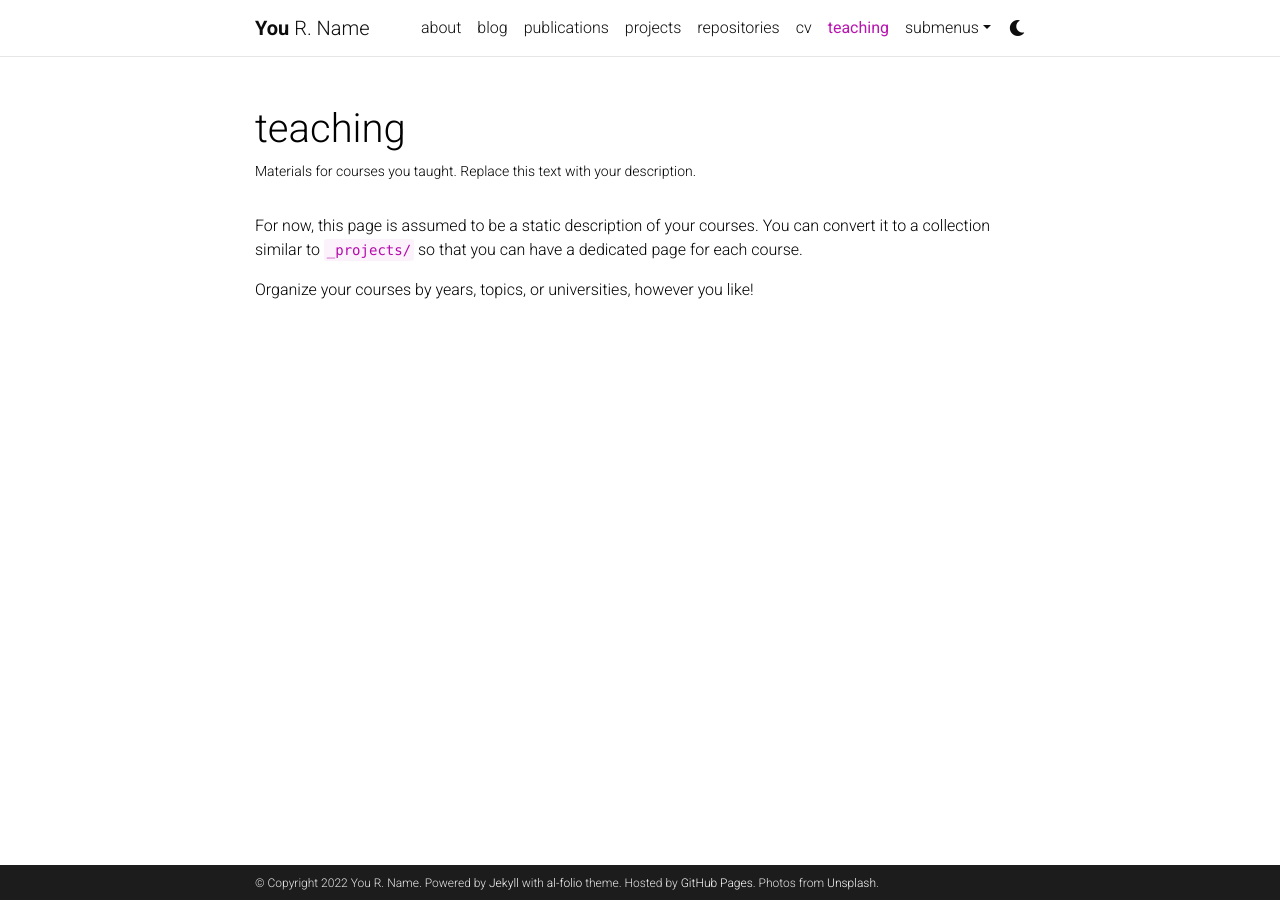
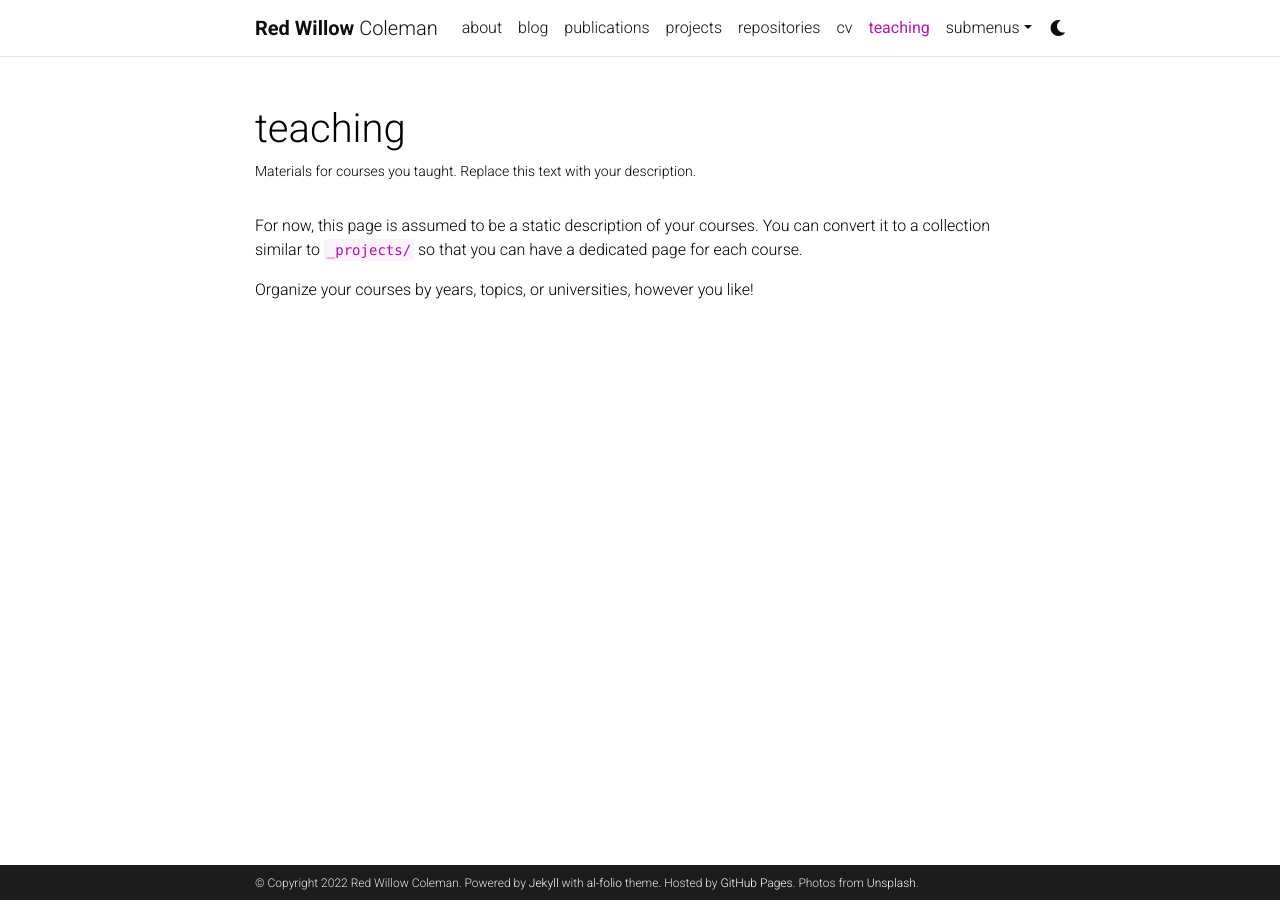
Before and after one commit to willowcoleman/willow-web, a Jekyll site: the page built from _pages/teaching.md, in a window 1280 px wide. Built offline with Jekyll 4.4.1, drawn with Linux system fonts in a browser that asks for light colours; comment, search, counter and statistics services are not loaded; a style sheet for code colours, icons or effects is not loaded.

Commit message:
Update _config.yml

```diff
--- a/_config.yml
+++ b/_config.yml
@@ -3,10 +3,10 @@
 # -----------------------------------------------------------------------------
 
 title: blank # the website title (if blank, full name will be used instead)
-first_name: You
-middle_name: R.
-last_name: Name
-email: you@example.com
+first_name: Red Willow
+middle_name:
+last_name: Coleman
+email: willowcoleman@pm.me
 description: > # the ">" symbol means to ignore newlines until "footer_text:"
   A simple, whitespace theme for academics. Based on [*folio](https://github.com/bogoli/-folio) design.
 footer_text: >
@@ -70,11 +70,11 @@
 github_username: # your GitHub user name
 gitlab_username: # your GitLab user name
 twitter_username: # your Twitter handle
-linkedin_username: # your LinkedIn user name
-scholar_userid: # your Google Scholar ID
+linkedin_username: red-willow-coleman # your LinkedIn user name
+scholar_userid: FNhFOjUAAAA # your Google Scholar ID
 semanticscholar_id: # your Semantic Scholar ID
 whatsapp_number: # your WhatsApp number (full phone number in international format. Omit any zeroes, brackets, or dashes when adding the phone number in international format.)
-orcid_id: # your ORCID ID
+orcid_id: 0000-0001-6582-4922 # your ORCID ID
 medium_username: # your Medium username
 quora_username: # your Quora username
 publons_id: # your ID on Publons
```
